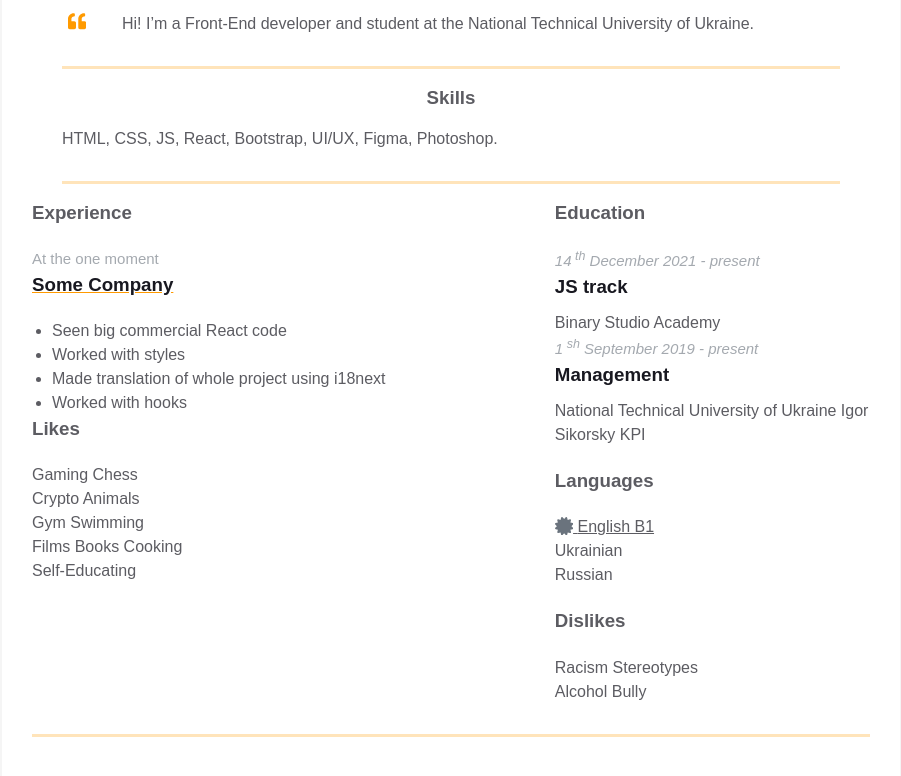
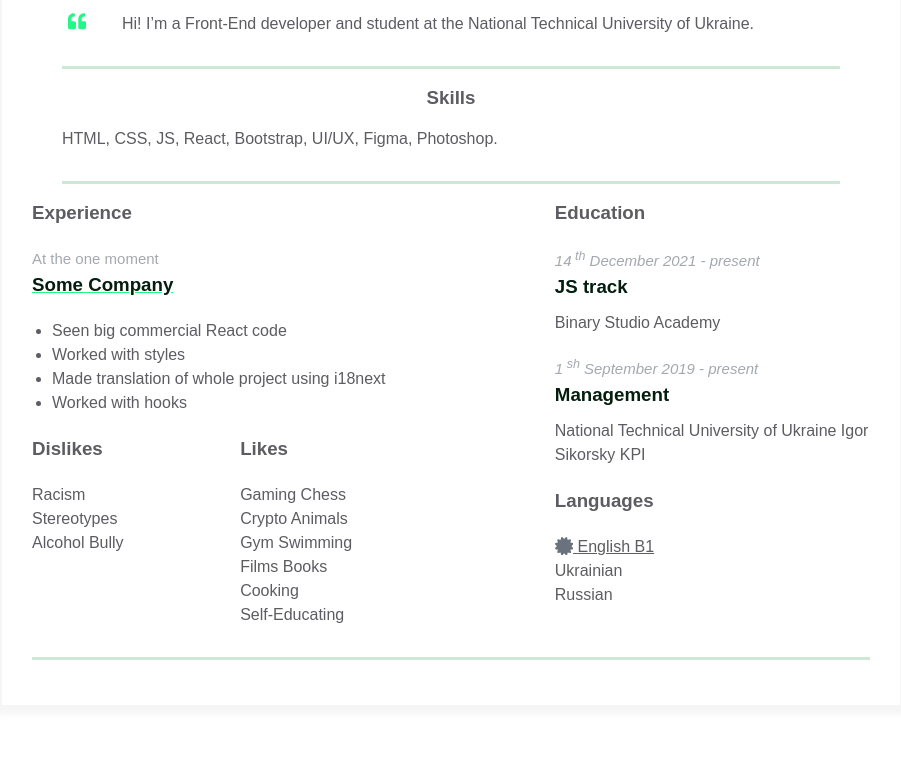
Before and after one commit to Donymak/homepage, a plain HTML site: page index.html in a window 1280 px wide. Shown: the part 350-1126 px from the top of the page, without its empty margins (189-1090 px from the left). Drawn offline with Linux system fonts and the light colour scheme.

Commit message:
Cahnge and fix styles

```diff
--- a/index.html
+++ b/index.html
@@ -117,7 +117,7 @@
                     <div class="experiences"><div class="experiences">
                         <h3 class="experiences__header">Experience</h3>
                         <div class="experiences__company">
-                            <div class="experiences__company-header">
+                            <div class="experiences__company-header mb">
                                 <span class="experiences__company-header-durability">At the one moment</span>
                                 <h3 class="experiences__company-header-name">Some Company</h3>
                                 <ul class="experiences__company-project-responsibilities">
@@ -127,22 +127,38 @@
                                     <li>Worked with hooks</li>
                                 </ul>
                             </div>
-                            <h3 class="additional-info__languages-header">Likes</h3>
-                            <p class="additional-info__languages-item">
+                            <div class="likes-dislikes-block">
+                                <div class="likes-dislikes-item">
+                                    <h3 class="likes-dislikes-header">Dislikes</h3>
+                                    <p class="likes-dislikes-item">
+                                        Racism Stereotypes
+                                    </p>
+                                    <p class="likes-dislikes-item">
+                                        Alcohol Bully
+                                    </p>
+                                </div>
+
+                                <div class="likes-dislikes-item">
+                                    <h3 class="likes-dislikes-header">Likes</h3>
+                                    <p class="likes-dislikes-item">
                                         Gaming Chess
                                     </p>
-                            <p class="additional-info__languages-item">
+                                    <p class="likes-dislikes-item">
                                         Crypto Animals
                                     </p>
-                            <p class="additional-info__languages-item">
+                                    <p class="likes-dislikes-item">
                                         Gym Swimming
                                     </p>
-                            <p class="additional-info__languages-item">
+                                    <p class="likes-dislikes-item">
                                         Films Books Cooking
                                     </p>
-                            <p class="additional-info__languages-item">
+                                    <p class="likes-dislikes-item">
                                         Self-Educating
                                     </p>
+                                </div>
+
+                            </div>
+
                         </div>
                     </div>
                     </div>
@@ -154,7 +170,7 @@
                                 <div class="additional-info__education-university">
                                     <span class="additional-info__education-university-durability"><em>14<sup> th</sup> December 2021 - present</em></span>
                                     <h3 class="additional-info__education-university-speciality">JS track</h3>
-                                    <p class="additional-info__education-university-name">Binary Studio Academy</p>
+                                    <p class="additional-info__education-university-name mb">Binary Studio Academy</p>
                                 </div>
 
                                 <div class="additional-info__education-university">
@@ -181,13 +197,7 @@
                                     Russian
                                 </p>
                             </div>
-                            <h3 class="additional-info__languages-header">Dislikes</h3>
-                            <p class="additional-info__languages-item">
-                                Racism Stereotypes
-                            </p>
-                            <p class="additional-info__languages-item">
-                                Alcohol Bully
-                            </p>
+
                         </div>
                     </div>
                 </div>
--- a/styles.css
+++ b/styles.css
@@ -8,12 +8,12 @@ body {
     font-family: Arial, Helvetica, sans-serif;
     line-height: 1.5;
 
-    --primary-text-color: #181820;
+    --primary-text-color: #031e0e;
     --secondary-text-color: #5c5c62;
     --durability-text-color: #6a737d9c;
     --icon-color: #6a737d;
-    --border-color: #ff9a0045;
-    --text-decoration-color: #ff9a00;
+    --border-color: #cde9d6;
+    --text-decoration-color: #23f788;
 }
 
 .container {
@@ -40,6 +40,10 @@ body {
     box-shadow: 1px 1px 7px 7px #f5f5f5;
     padding: 30px 0;
     max-width: 900px;
+}
+
+.mb {
+    margin-bottom: 20px;
 }
 
 .resume__block {
@@ -101,6 +105,14 @@ body {
     justify-content: start;
 }
 
+.contact-info__item:hover {
+    transition-duration: 300ms;
+    color: var(--text-decoration-color);
+    text-decoration: none;
+    display: flex;
+    justify-content: start;
+}
+
 .contact-info__item:not(:last-child) {
     margin-bottom: 20px;
 }
@@ -117,6 +129,14 @@ body {
 }
 
 .contact-info__item-icon {
+    height: 1.1428rem;
+    vertical-align: text-bottom;
+}
+
+.contact-info__item-icon:hover {
+    transition-duration: 300ms;
+    fill: var(--text-decoration-color);
+    color: var(--text-decoration-color);
     height: 1.1428rem;
     vertical-align: text-bottom;
 }
@@ -258,3 +278,19 @@ body {
 .additional-info__languages-item {
     color: var(--secondary-text-color);
 }
+
+.likes-dislikes-block {
+    display: flex;
+    flex-direction: row;
+}
+
+.likes-dislikes-item {
+    margin-right: 40px;
+    color: var(--secondary-text-color);
+}
+
+.likes-dislikes-header {
+    color: var(--secondary-text-color);
+    text-align: left;
+    margin-bottom: 20px;
+}
```
Lines whose indentation alone changed are shown as unchanged.
